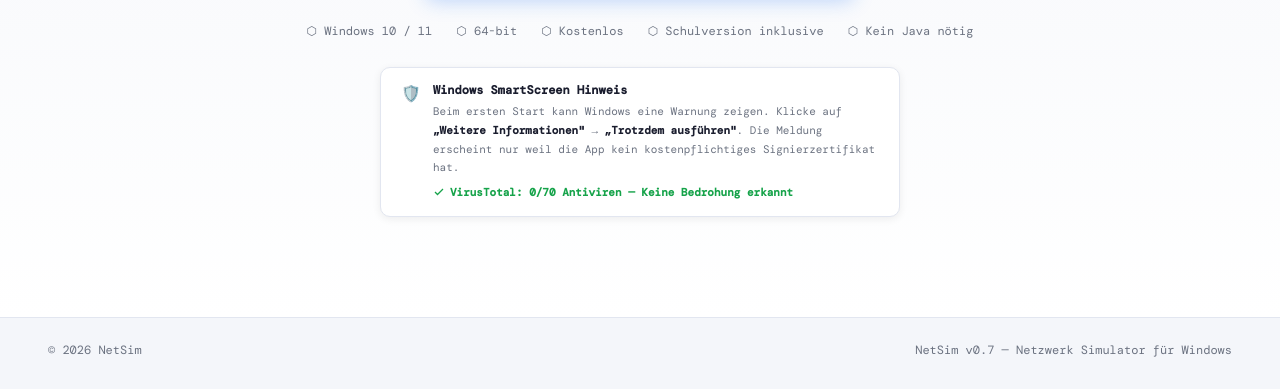
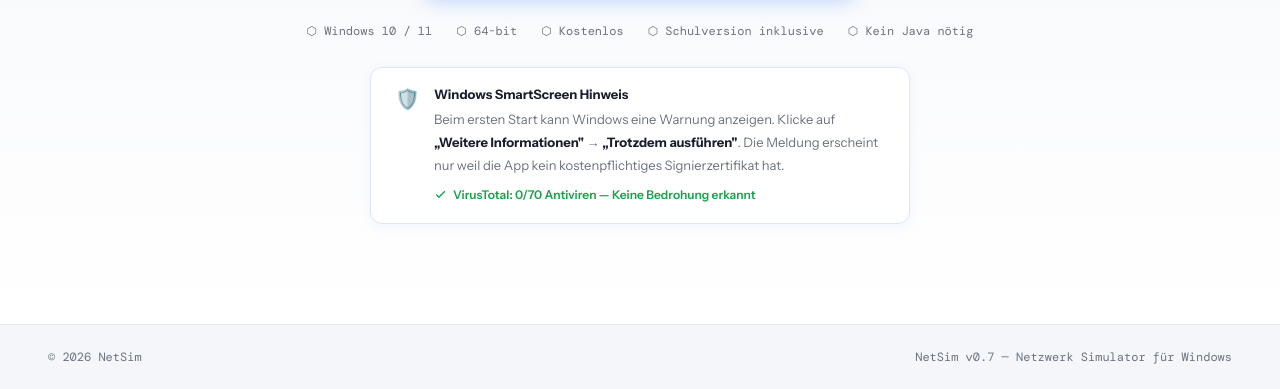
Before and after one commit to louis7ouis/NetSim, a plain HTML site: page index.html in a window 1280 px wide. Shown: the part 3317-3706 px from the top of the page. Drawn offline with nearby package versions, Linux system fonts and the light colour scheme.

Commit message:
Finale Version index.html

```diff
--- a/index.html
+++ b/index.html
@@ -1493,15 +1493,15 @@
       <span>⬡ Schulversion inklusive</span>
       <span>⬡ Kein Java nötig</span>
     </div>
-    <div style="margin-top:28px;display:inline-flex;align-items:flex-start;gap:12px;background:#fff;border:1px solid var(--border);border-radius:10px;padding:14px 20px;max-width:520px;text-align:left;box-shadow:var(--shadow);">
-      <span style="font-size:16px;margin-top:1px;">🛡️</span>
+    <div style="margin-top:28px;display:inline-flex;align-items:flex-start;gap:14px;background:#fff;border:1px solid #dce6f5;border-radius:12px;padding:18px 24px;max-width:540px;text-align:left;box-shadow:0 2px 12px rgba(28,110,243,0.07);">
+      <span style="font-size:20px;margin-top:1px;flex-shrink:0;">🛡️</span>
       <div>
-        <div style="font-family:var(--mono);font-size:12px;font-weight:600;color:var(--text);margin-bottom:4px;">Windows SmartScreen Hinweis</div>
-        <div style="font-family:var(--mono);font-size:11px;color:var(--muted);line-height:1.7;">
-          Beim ersten Start kann Windows eine Warnung zeigen. Klicke auf <strong style="color:var(--text);">„Weitere Informationen"</strong> → <strong style="color:var(--text);">„Trotzdem ausführen"</strong>. Die Meldung erscheint nur weil die App kein kostenpflichtiges Signierzertifikat hat.
+        <div style="font-family:var(--sans);font-size:13px;font-weight:700;color:var(--text);margin-bottom:6px;">Windows SmartScreen Hinweis</div>
+        <div style="font-family:var(--sans);font-size:13px;color:var(--muted);line-height:1.75;">
+          Beim ersten Start kann Windows eine Warnung anzeigen. Klicke auf <strong style="color:var(--text);">„Weitere Informationen"</strong> → <strong style="color:var(--text);">„Trotzdem ausführen"</strong>. Die Meldung erscheint nur weil die App kein kostenpflichtiges Signierzertifikat hat.
         </div>
-        <a href="https://www.virustotal.com/gui/file/c3b6cc32d4c40d921d1dc7ba2f805ef0249b17cc3c41c045fe7683666458eaac/detection" target="_blank" style="display:inline-flex;align-items:center;gap:5px;margin-top:8px;font-family:var(--mono);font-size:11px;color:var(--green);text-decoration:none;font-weight:600;">
-          <svg width="12" height="12" viewBox="0 0 24 24" fill="none" stroke="currentColor" stroke-width="2.5"><polyline points="20 6 9 17 4 12"/></svg>
+        <a href="https://www.virustotal.com/gui/file/c3b6cc32d4c40d921d1dc7ba2f805ef0249b17cc3c41c045fe7683666458eaac/detection" target="_blank" style="display:inline-flex;align-items:center;gap:6px;margin-top:10px;font-family:var(--sans);font-size:12px;color:var(--green);text-decoration:none;font-weight:600;">
+          <svg width="13" height="13" viewBox="0 0 24 24" fill="none" stroke="currentColor" stroke-width="2.5"><polyline points="20 6 9 17 4 12"/></svg>
           VirusTotal: 0/70 Antiviren — Keine Bedrohung erkannt
         </a>
       </div>
```
